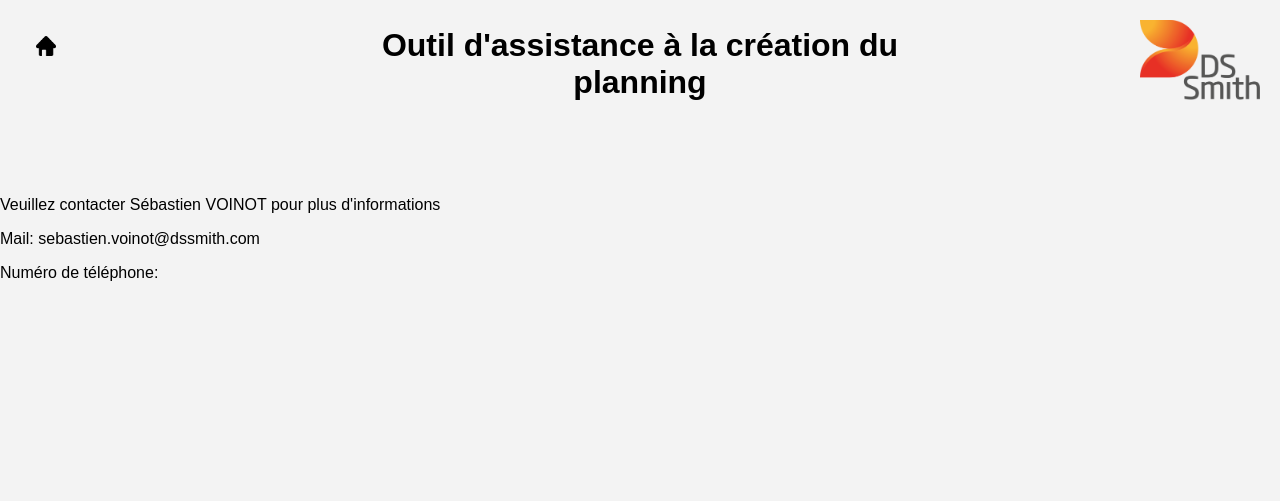
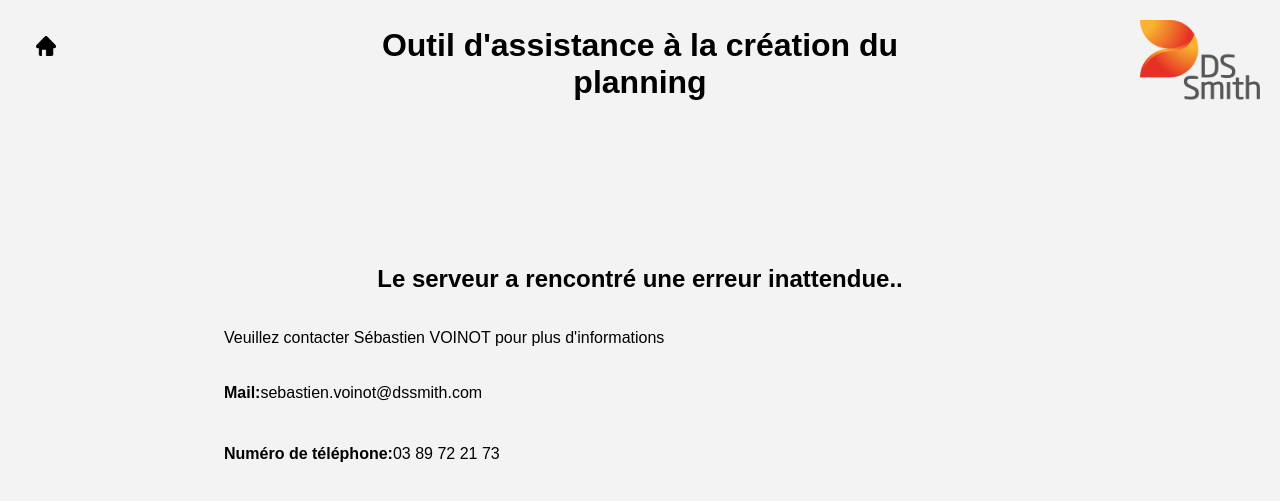
Before and after one commit to TisaneFruitRouge/dssmith-planning, a Flask app: template planning/templates/500.html in a window 1280 px wide. Shown: the top 501 px of the page. Run offline with Flask 2, Linux system fonts and the light colour scheme; the template is opened without the code that fills it, so the values that code supplies are empty.

Commit message:
Progression sur la page 500

```diff
--- a/planning/static/styles/500.css
+++ b/planning/static/styles/500.css
@@ -1,6 +1,55 @@
+
+.wrapper {
+
+	position: absolute;
+
+	top: 50%;
+	left: 50%;
+
+	transform: translate(-50%, -65%);
+
+	width: 65vw;
+
+}
+
 h2	{
 
-	left: 50%;
-	transform:  translateX(-50%);
+	text-align: center;
 
 }
+
+.infos {
+
+	margin-top: 20px;
+
+	display: flex;
+	flex-direction: column;
+
+
+}
+
+.infos> div {
+	display: flex;
+	flex-direction: row;
+
+	align-items: center;
+}
+
+.infos > div > h4 {
+	font-weight: bold;
+}
+
+.infos > div > h4::after {
+	content: " "
+	white-space: pre-wrap;
+}
+
+
+.infos > div > p {
+
+}
+
+.infos > div > p:hover {
+	cursor: pointer;
+
+}
--- a/planning/templates/500.html
+++ b/planning/templates/500.html
@@ -4,12 +4,27 @@
 
 	<link rel= "stylesheet" type= "text/css" href= "{{ url_for('static',filename='styles/500.css') }}" />
 
-	<h2>Le serveur a rencontré un erreur inattendue..</h1>
 
-	<div>
-		<p>Veuillez contacter Sébastien VOINOT pour plus d'informations</p>
-		<p>Mail: sebastien.voinot@dssmith.com</p>
-		<p>Numéro de téléphone: </p>
+	<div class="wrapper">
+		<h2>Le serveur a rencontré une erreur inattendue..</h1>
+
+		<div class="infos">
+			<p>Veuillez contacter Sébastien VOINOT pour plus d'informations</p>
+
+			<div>
+				<h4>Mail: </h4>
+				<p>sebastien.voinot@dssmith.com</p>
+			</div>
+
+			<div>
+				<h4>Numéro de téléphone: </h4>
+				<p>03 89 72 21 73</p>
+			</div>
+		</div>
 	</div>
 
+
+	<script>
+
+	</script>
 {% endblock %}
```
